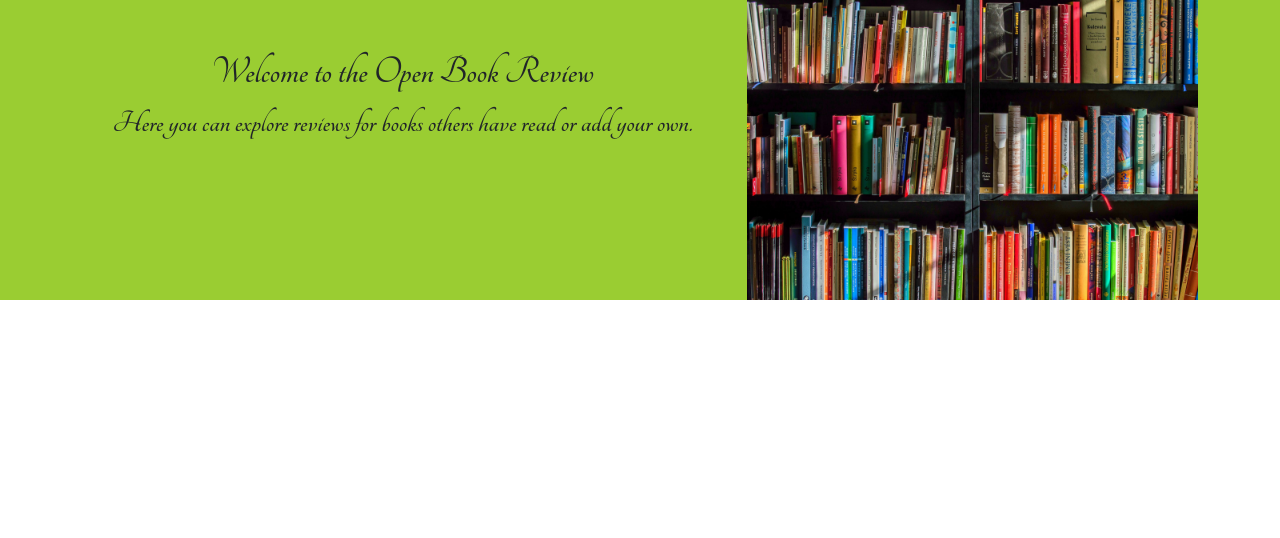
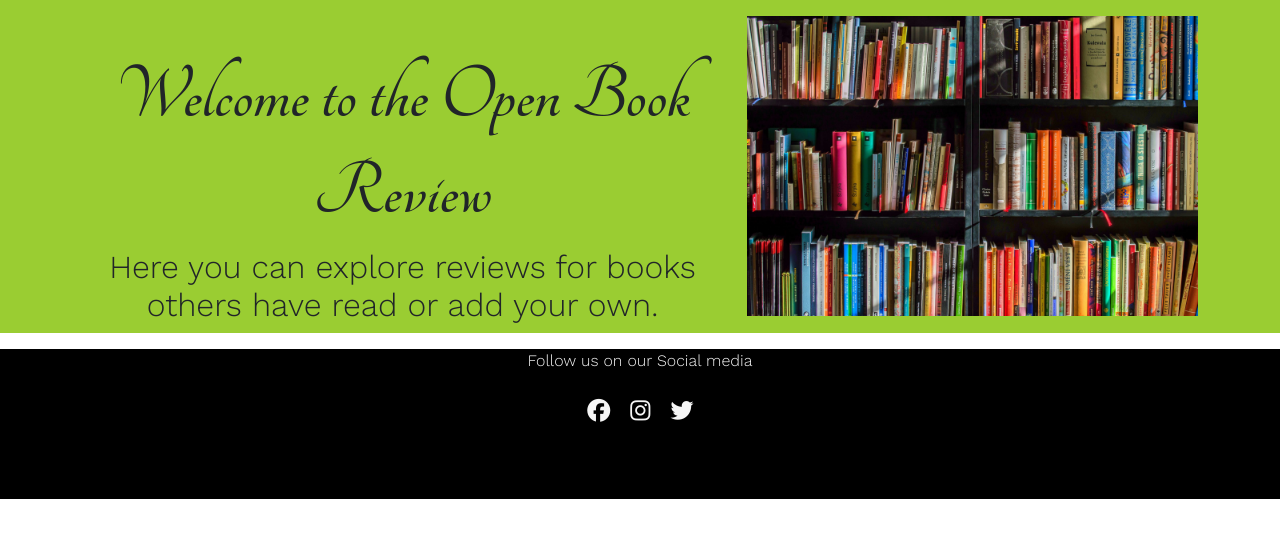
Before and after one commit to ARcKP98/open-book-reviews, a Django app: page / in a window 1280 px wide. Shown: the part 56-594 px from the top of the page. Run offline with Django 3.2, Linux system fonts and the light colour scheme; data that the repository does not hold is empty; some libraries are stand-ins or nearby versions.

Commit message:
Add a footer.

```diff
--- a/static/css/style.css
+++ b/static/css/style.css
@@ -11,8 +11,41 @@
 .welcome-text {
     font-family: Tangerine, sans-serif;
     font-weight: 700;
+    font-size: 5rem;
 }
 
 .welcome-section {
     background-color: yellowgreen;
 }
+
+/*Footer*/
+footer {
+    height: 150px;
+    background-color: #000000;
+    width: 100%;
+  }
+
+  footer p {
+    color: #f5f5f5;
+    text-align: center;
+  }
+  footer li {
+    display: inline-block;
+    margin: 0 auto;
+  }
+
+  #social-links {
+    display: flex;
+    flex-direction: row;
+    justify-content: center;
+    width: max-content;
+    margin: 0 auto;
+    padding: 5px 10px;
+  }
+
+  #social-links i {
+    font-size: 23px;
+    margin: 1%;
+    color: #f5f5f5;
+    padding: 5px 10px;
+  }
--- a/templates/base.html
+++ b/templates/base.html
@@ -62,6 +62,26 @@
   {% block content %}
 
   {% endblock %}
+  <footer>
+    <p>Follow us on our Social media</p>
+    <ul id="social-links">
+      <li>
+          <a href="https://facebook.com" target="_blank" rel="noopener" aria-label="Visit our Facebook page (opens in a new tab)">
+            <i class="fa-brands fa-facebook"></i>
+          </a>
+      </li>
+      <li>
+          <a href="https://instagram.com" target="_blank" rel="noopener" aria-label="Visit our Insagram page (opens in a new tab)">
+            <i class="fa-brands fa-instagram"></i>
+          </a>
+      </li>
+      <li>
+          <a href="https://twitter.com" target="_blank" rel="noopener" aria-label="Visit our Twitter page (opens in a new tab)">
+              <i class="fa-brands fa-twitter"></i>
+          </a>
+      </li>
+  </ul>
+</footer>
 
   <script src="https://cdn.jsdelivr.net/npm/bootstrap@5.3.0-alpha3/dist/js/bootstrap.bundle.min.js"
     integrity="sha384-ENjdO4Dr2bkBIFxQpeoTz1HIcje39Wm4jDKdf19U8gI4ddQ3GYNS7NTKfAdVQSZe" crossorigin="anonymous">
--- a/templates/index.html
+++ b/templates/index.html
@@ -7,7 +7,7 @@
   <div class="row">
     <div class="col-lg-7">
       <h1 class="text-center welcome-text mt-5">Welcome to the Open Book Review</h1>
-      <h2 class="page-subtitle welcome-text">
+      <h2 class="page-subtitle">
         Here you can explore reviews for books others have read or add your own.
       </h2>
     </div>
```
